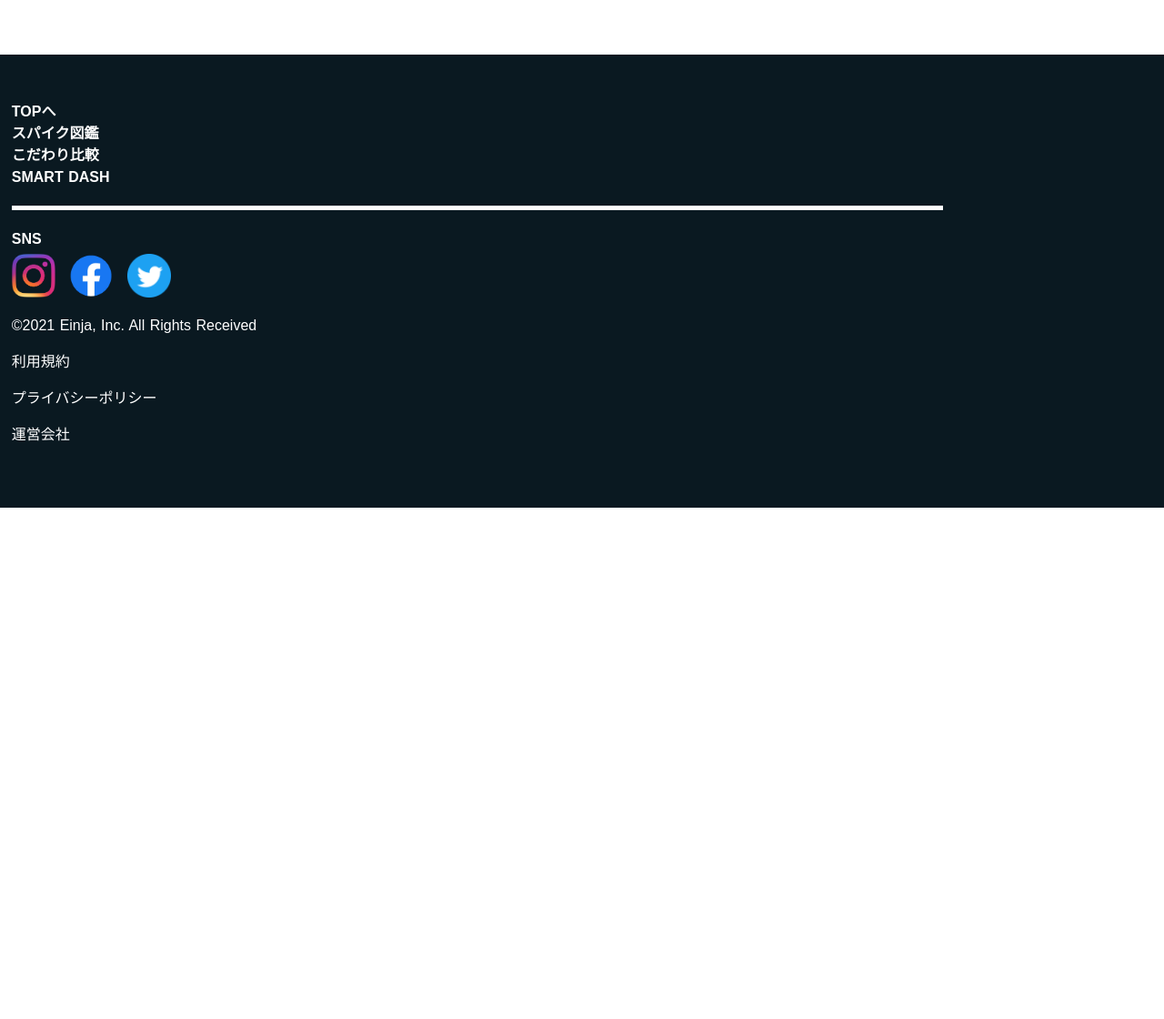
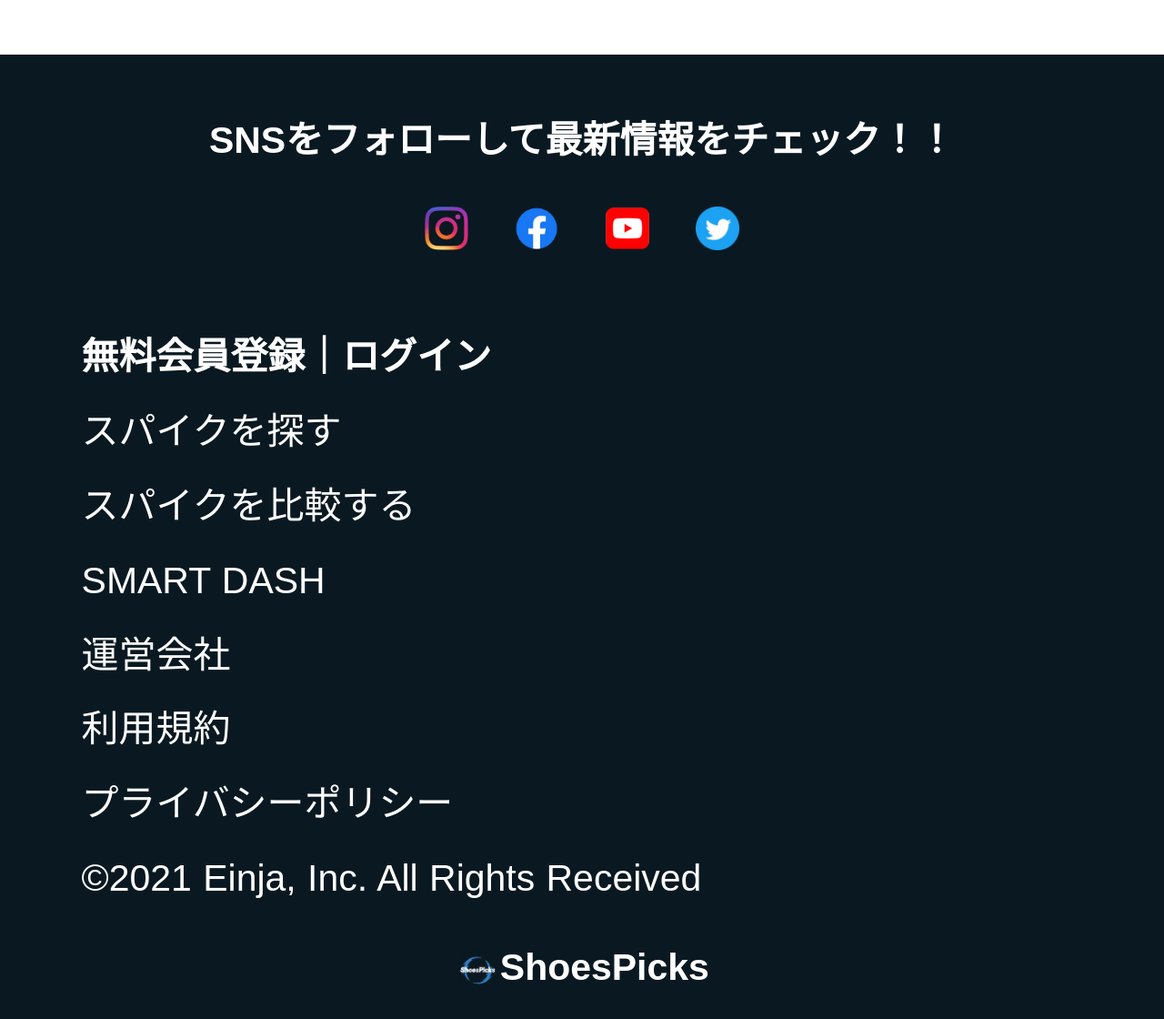
Before and after one commit to shoespicks/shoespicks, a Nuxt app: page /search in a window 1280 px wide. Shown: the part 788-1908 px from the top of the page at 91% size. Before the commit the page ends 1346 px from the top, so only its background shows below. Built offline with nearby package versions, Linux system fonts and the light colour scheme.

Commit message:
フッター完成＋プラポリ作成

```diff
--- a/assets/css/style.css
+++ b/assets/css/style.css
@@ -57,43 +57,48 @@ html {
 .humbargerMenu {
   color: #fff !important;
 }
-.logoLink {
-  position: absolute;
-  right: 1vw;
-}
-.serviceLogo {
-  height: 6.2vh;
-}
 
 /*==フッター（myFooter.vue）==*/
 .bgFooter {
   width: 100vw;
-  padding: 4vw 1vw;
+  padding: 5vw 7vw;
+  font-size: 3.2vw;
   color: #fff;
   background-color: #0a1921 !important;
 }
+.brandLogo {
+  text-align: center;
+  font-weight: 600;
+}
+.brandLogo img {
+  height: 6.2vh;
+}
 .bgFooter a,
-.bgFooter li {
+li {
   list-style-type: none;
   text-decoration: none;
   color: #fff;
+  line-height: 200%;
 }
-.bgFooter ul {
+.bgFooter ul > li:first-of-type {
   font-weight: 600;
 }
+.socialicon {
+  text-align: center;
+  font-weight: 600;
+}
+.socialicon img {
+  width: 48px;
+  margin: 2vw 2vw 6vw 2vw;
+}
 
-.sepLine {
-  /* SNSと堺の線 */
+/* .sepLine {
+  SNSと堺の線
   width: 80vw;
   height: 0.4vw;
   background-color: #fff;
   margin: 1.5vw 0;
-}
-
-.socialicon img {
-  width: 48px;
-  margin:0.3vw 1.2vw 0.3vw 0;
-}
+} */
 /* =========Organism========= */
 
 /* =================================================pages================================================= */
--- a/components/Molecule/myFooter.vue
+++ b/components/Molecule/myFooter.vue
@@ -1,41 +1,44 @@
 <template>
   <div class="bgFooter">
-    <ul>
-      <nuxt-link to="/">
-        <li>TOPへ</li>
-      </nuxt-link>
-      <nuxt-link to="/spikeSearch">
-        <li>スパイク図鑑</li>
-      </nuxt-link>
-      <nuxt-link to="/spikeCompare">
-        <li>こだわり比較</li>
-      </nuxt-link>
-      <a href="https://note.com/smartdash">
-        <li>SMART DASH</li>
-      </a>
-      <div class="sepLine"></div>
-      <li>SNS</li>
     <div class="socialicon">
+      <p>SNSをフォローして最新情報をチェック！！</p>
       <a href="https://www.youtube.com/?gl=JP">
-          <img src="@/assets//img/socialicon/IG_Glyph_Fill.png" alt="Instgramロゴ" />
+        <img src="@/assets//img/socialicon/IG_Glyph_Fill.png" alt="Instgram" />
       </a>
       <a href="https://www.youtube.com/?gl=JP">
-          <img src="@/assets//img/socialicon/f_logo_RGB-Blue_58.png" alt="facebookロゴ" />
+        <img src="@/assets//img/socialicon/f_logo_RGB-Blue_58.png" alt="Facebook" />
+      </a>
+      <a href="https://www.youtube.com/channel/UCuEGLSAoPqO7kfIAuwieRuQ/featured">
+        <img src="@/assets//img/socialicon/youtube_social_squircle_red.png" alt="Youtube" />
       </a>
       <a href="https://www.youtube.com/?gl=JP">
-          <img
-            src="@/assets//img/socialicon/Twitter_Social_Icon_Circle_Color.png"
-            alt="Twitterロゴ"
-          />
+        <img src="@/assets//img/socialicon/Twitter_Social_Icon_Circle_Color.png" alt="Twitter" />
       </a>
     </div>
+    <ul>
+      <li>無料会員登録｜ログイン</li>
+      <li>
+        <nuxt-link to="/spikeSearch">スパイクを探す</nuxt-link>
+      </li>
+      <li>
+        <nuxt-link to="/spikeCompare">スパイクを比較する</nuxt-link>
+      </li>
+      <li>
+        <a href="https://note.com/smartdash">SMART DASH</a>
+      </li>
+      <!-- <div class="sepLine"></div> -->
+      <li>
+        <a href="https://moyashitaro.github.io/einja/">運営会社</a>
+      </li>
+      <li>利用規約</li>
+      <li><nuxt-link to="/privacy">プライバシーポリシー</nuxt-link></li>
+      <li>©︎2021 Einja, Inc. All Rights Received</li>
     </ul>
-    <p>©︎2021 Einja, Inc. All Rights Received</p>
-    <p>利用規約</p>
-    <p>プライバシーポリシー</p>
-    <a href="https://moyashitaro.github.io/einja/">
-      <p>運営会社</p>
-    </a>
+    <div class="brandLogo">
+      <nuxt-link to="/">
+        <img src="@/assets/img/ShoesPicksLogo.png" alt="ShoesPicks" />ShoesPicks
+      </nuxt-link>
+    </div>
   </div>
 </template>
 <script>
--- a/components/Molecule/myHeader.vue
+++ b/components/Molecule/myHeader.vue
@@ -2,10 +2,6 @@
   <div>
     <v-app-bar class="navBar" dense flat>
       <v-app-bar-nav-icon class="humbargerMenu"></v-app-bar-nav-icon>
-      <nuxt-link to="/" class="logoLink">
-        <img class="serviceLogo" src="@/assets/img/ShoesPicksLogo.png" alt="ShoesPicksロゴ" />
-      </nuxt-link>
-
       <v-spacer />
       <!-- <search-form /> -->
     </v-app-bar>
--- /dev/null
+++ b/pages/privacy.vue
@@ -0,0 +1,45 @@
+<template>
+  <div>
+    <h1>プライバシーポリシー</h1>
+    <p>
+      本文書は、当サイト（ShoesPicks）における個人情報の保護およびその適切な取り扱いについての方針を示したものです。
+    </p>
+    <h2>私たちについて</h2>
+    <p>私たちのサイトアドレスは〇〇〇〇〇〇〇〇〇〇です。</p>
+    <h2>個人情報の収集について</h2>
+    利用者は匿名のままで、当サイトを自由に閲覧する事ができます。お問合せ等、場合によっては、利用者の氏名やメールアドレスなどの個人情報の開示をお願いする事があります。しかし、利用者の個人情報を利用者の許可なく、当サイトから第三者へ開示・共有する事はありません。
+    <h2>当サイトに掲載されている広告について</h2>
+    <p>
+      当サイトでは、Amazon.co.jpアソシエイト、第三者配信の広告サービスを利用しています。このような広告配信事業者は、ユーザーの興味に応じた商品やサービスの広告を表示するため、当サイトや他サイトへのアクセスに関する情報
+      「Cookie」(氏名、住所、メール アドレス、電話番号は含まれません)
+      を使用することがあります。またGoogleアドセンスに関して、このプロセスの詳細やこのような情報が広告配信事業者に使用されないようにする方法については、<a href="https://policies.google.com/technologies/ads?gl=jp">ここをクリック</a>してください。
+    </p>
+    <h2>当サイトが使用しているアクセス解析ツールについて</h2>
+    <p>
+      当サイトでは、Googleによるアクセス解析ツール「Googleアナリティクス」を利用しています。このGoogleアナリティクスはトラフィックデータの収集のためにCookieを使用しています。このトラフィックデータは匿名で収集されており、個人を特定するものではありません。
+      この機能はCookieを無効にすることで収集を拒否することが出来ますので、お使いのブラウザの設定をご確認ください。この規約に関して、詳しくは<a href="https://marketingplatform.google.com/about/analytics/terms/jp/">ここをクリック</a>してください。
+    </p>
+    <h2>当サイトへのコメントについて</h2>
+    <p>
+      当サイトでは、スパム・荒らしへの対応として、コメントの際に使用されたIPアドレスを記録しています。これはブログの標準機能としてサポートされている機能で、スパム・荒らしへの対応以外にこのIPアドレスを使用することはありません。全てのコメントは管理人が事前にその内容を確認し、承認した上での掲載となりますことをあらかじめご了承下さい。加えて、次の各号に掲げる内容を含むコメントは管理人の裁量によって承認せず、削除する事があります。
+      <ul>
+        <li>特定の自然人または法人を誹謗し、中傷するもの。</li>
+        <li>極度にわいせつな内容を含むもの。</li>
+        <li>禁制品の取引に関するものや、他者を害する行為の依頼など、法律によって禁止されている物品、行為の依頼や斡旋などに関するもの。</li>
+        <li>その他、公序良俗に反し、または管理人によって承認すべきでないと認められるもの。</li>
+      </ul>
+    </p>
+    <h2>当サイトへのリンクについて</h2>
+    <p>
+      当サイトは完全リンクフリーです。トップページ、記事など、正規に公開しているページであれば、どのページにリンクしていただいても問題ありません。ただしインラインフレームの使用や、画像への直リンクなどは禁止させて頂いております。
+    </p>
+    <h2>免責事項</h2>
+    <p>
+      当サイトに掲載する情報は記事公表時点の正しいものを提供するよう努めております。ただし、提供している情報、リンク先などにより、いかなる損失や損害などの被害が発生しても当サイトでは責任を負いかねますので、ご了承ください。
+      リンク先の商品は当サイトが販売しているのではなく、各リンク先店舗での販売となります。購入方法、その他お問い合わせは各店舗までご確認ください。商品購入に関するトラブルに関しては、当サイトでは責任を負いかねますのでご了承ください。
+    </p>
+    <h2>著作権について</h2>
+    <p>当サイトに存在する、文章・画像・動画等の著作物の情報を無断転載することを禁止します。</p>
+    <p>初出掲載：2019年8月27日</p>
+  </div>
+</template>
```
Lines whose indentation alone changed are shown as unchanged.
